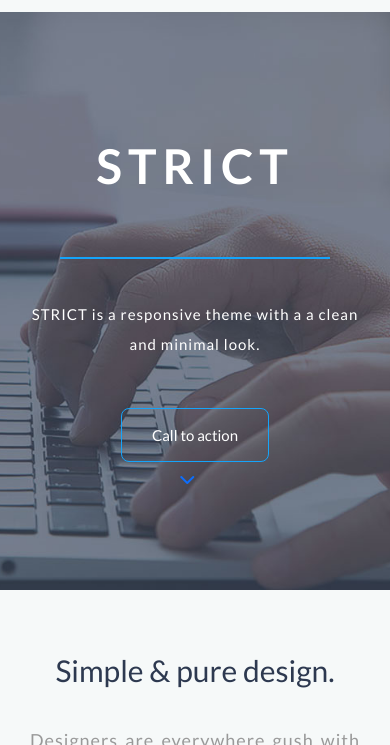
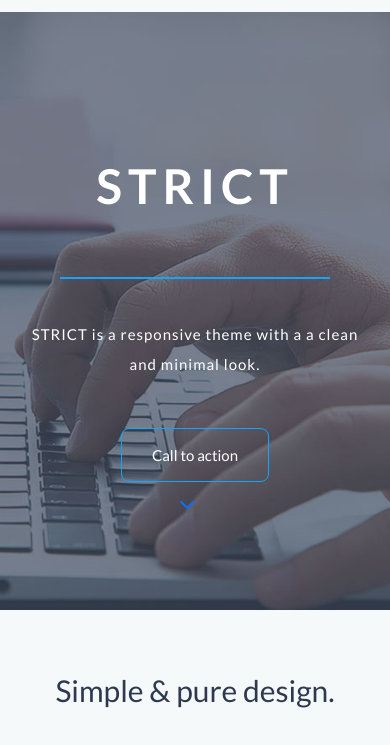
Before and after one commit to rakib098/Strict, a plain HTML site: page index.html in a window 390 px wide. Shown: the part 58-803 px from the top of the page. Drawn offline with Linux system fonts and the light colour scheme; some packages are replaced by stand-ins of ours; a script that the page names is missing.

Commit message:
Update responsive.css

```diff
--- a/css/responsive.css
+++ b/css/responsive.css
@@ -15,7 +15,7 @@
   /* banner-part-start */
 
   #banner{
-    padding-top: 200px;
+    padding-top: 220px;
     padding-bottom: 140px;
   }
 
@@ -54,7 +54,7 @@
 
 #banner .banner_arrow{
   position: absolute;
-  bottom: 35%;
+  bottom: 32%;
   left: 48%;
   transform: translateX(-50%);
 }
```
